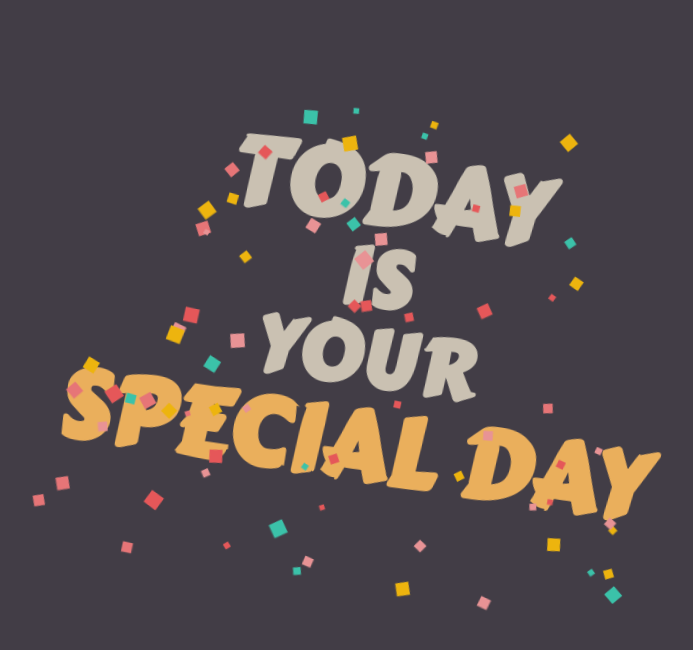
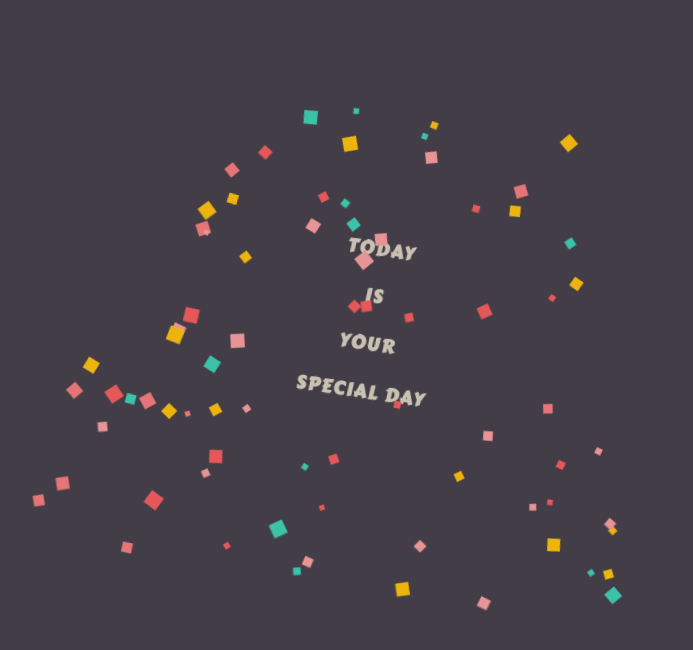
Before and after one commit to chamiya200/Birthday_wish, a plain HTML site: page index.html in a window 1280 px wide. Shown: the whole page, without its empty margins (330-1023 px from the left). Drawn offline with Linux system fonts and the light colour scheme.

Commit message:
Update index.html

```diff
--- a/index.html
+++ b/index.html
@@ -18,10 +18,10 @@
       </div>
 
       <div class="slide--content--one">
-        <h1 class="first">today</h1>
-        <h2 class="first">is</h2>
-        <h2 class="second">your</h2>
-        <h1 class="second">special day</h1>
+        <h3 class="first">today</h3>
+        <h3 class="first">is</h3>
+        <h3 class="second">your</h32>
+        <h3 class="second">special day</h3>
         <div class="circle--stuff">
           <svg
             viewBox="0 0 288 48"
```
